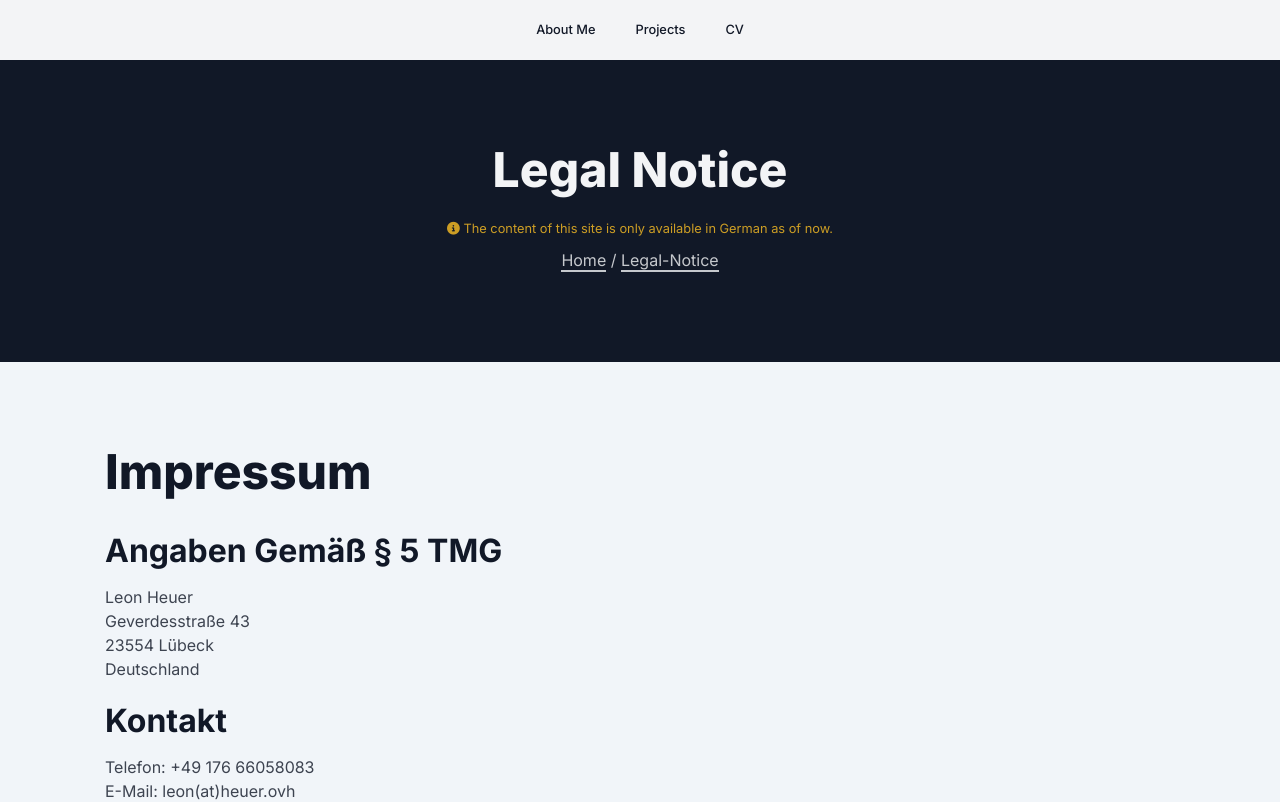
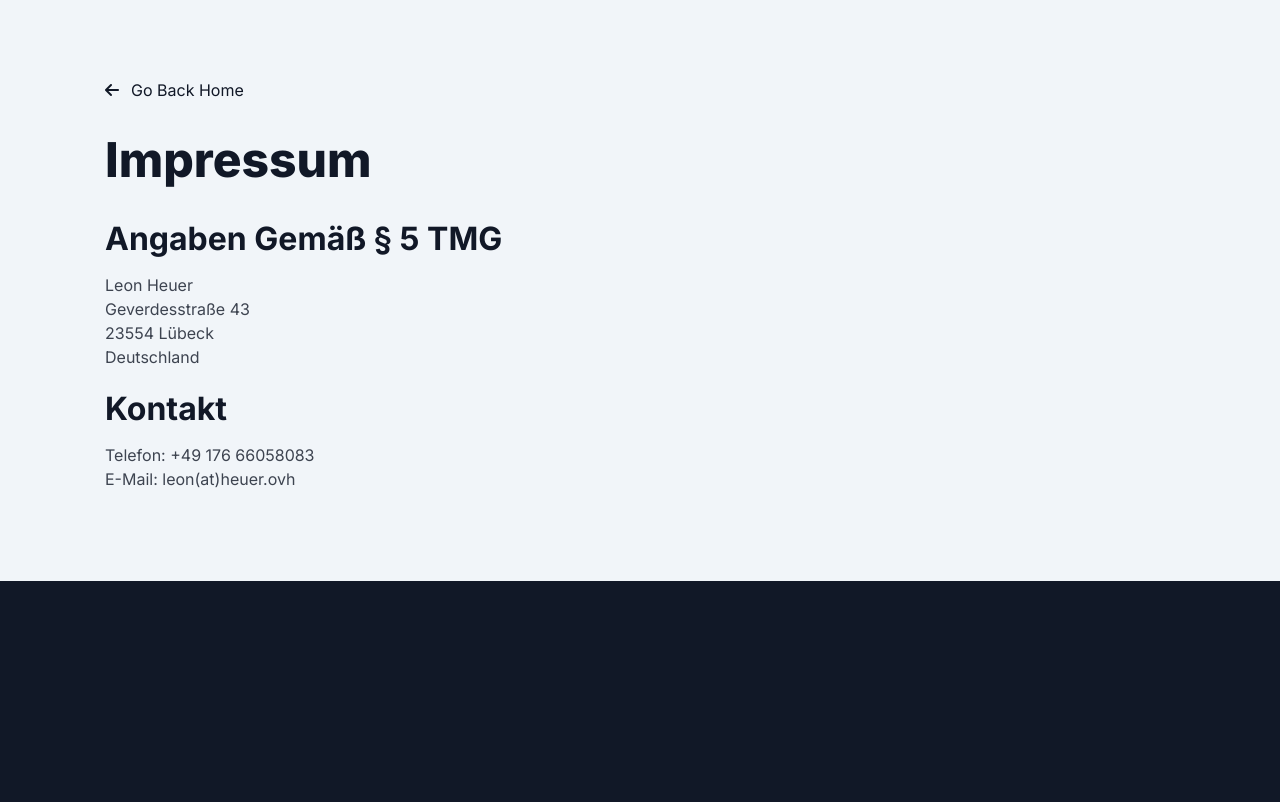
Before and after one commit to heuerleon/portfolio, a Next.js app: page /legal in a window 1280 px wide. Shown: the top 802 px of the page. Built offline with nearby package versions, Linux system fonts and the light colour scheme.

Commit message:
more redesign

```diff
--- a/src/app/layout.tsx
+++ b/src/app/layout.tsx
@@ -27,9 +27,7 @@ export default function RootLayout({
         <title>Leon Heuers Portfolio</title>
       </Head>
       <body className={inter.className}>
-        <Nav/>
         {children}
-        <Footer/>
         <Analytics/>
         <SpeedInsights/>
       </body>
--- a/src/app/legal/page.tsx
+++ b/src/app/legal/page.tsx
@@ -4,25 +4,11 @@ import Link from "next/link";
 export default function LegalNotice() {
   return (
     <div>
-      <section className="padding-section alt-section-dark adjust-to-nav">
-        <div className="row">
-          <div className="column-centered">
-            <h1>Legal Notice</h1>
-            <p className="warning-message">
-              <i className="fas fa-info-circle"></i> The content of this site is
-              only available in German as of now.
-            </p>
-            <p>
-              <Link href="/">Home</Link> / <Link href="/legal-notice">Legal-Notice</Link>
-            </p>
-          </div>
-        </div>
-      </section>
-
       <section className="padding-section">
         <div className="container">
           <div className="row">
             <div className="column-left">
+              <Link href="/" className="back-link"><i className="fas fa-arrow-left" /> Go Back Home</Link>
               <Legal/>
             </div>
           </div>
--- a/src/app/page.tsx
+++ b/src/app/page.tsx
@@ -1,6 +1,7 @@
 import TopIntroduction from "@/components/pages/TopIntroduction";
 import AboutMe from "@/markdown/AboutMe.mdx";
 import Projects from "@/components/pages/Projects";
+import Footer from "@/components/Footer";
 
 export default function Index() {
   return (
@@ -9,6 +10,7 @@ export default function Index() {
         <AboutMe />
       </TopIntroduction>
       <Projects />
+      <Footer />
     </div>
   );
 }
--- a/src/components/Button/Button.module.scss
+++ b/src/components/Button/Button.module.scss
@@ -1,10 +1,10 @@
 .btnPrimary {
     background-color: var(--accent);
-    color: var(--bg-brighter);
+    color: var(--bg);
 
     &:hover {
         background-color: var(--accent-light);
-        color: var(--bg-brighter);
+        color: var(--bg);
     }
 
     i {
--- a/src/styles/base.scss
+++ b/src/styles/base.scss
@@ -9,42 +9,15 @@
   --shadow-light: 0 5px 20px rgba(100, 100, 100, .2);
   --default-shadow: 0 10px 20px rgba(0, 0, 0, .5);
 
-  --accent-light: #38BDF8;
-  --accent: #0EA5E9;
-  --accent-dark: #0284C7;
-  --accent-darker: #0C4A6E;
+  --accent-light: #3aaefe;
+  --accent: #099cff;
+  --accent-dark: #0079cd;
+  --accent-darker: #0068b6;
 
-  --box-color: rgba(255, 255, 255, .5);
-
-  --green: #e6f4ea;
-  --green-dark: #1e8449;
-  --red: #fcebea;
-  --red-dark: #c0392b;
-}
-
-:root,
-.alt-section-dark {
-  --bg-brighter: #F8FAFC;
-  --bg-bright: #6B7280;
-  --bg-lighter: #374151;
-  --bg-light: #1F2937;
-  --bg: #111827;
-  --bg-dark: #0b101a;
-
-  --main-color: #F3F4F6;
+  --bg: #F1F5F9;
+  --bg-alt: #E2E8F0;
+  --main-color: #111827;
   --border-color: #E2E8F0;
-}
-
-section {
-  --bg: #F1F5F9;
-  --main-color: #111827;
-  --fg-lighter: #94A3B8;
-}
-
-.alt-section {
-  --bg: #E2E8F0;
-  --main-color: #111827;
-  --fg-lighter: #94A3B8;
 }
 
 @keyframes rotate {
@@ -197,6 +170,34 @@ a {
     width: 0;
     height: 2px;
     background-color: var(--accent);
+    transition: var(--trans-default);
+  }
+
+  &:hover::before {
+    width: 100%;
+  }
+}
+
+.back-link {
+  position: relative;
+  margin-bottom: 30px;
+  display: flex;
+  gap: 12px;
+  align-items: center;
+
+  &:hover {
+    color: inherit;
+  }
+
+  &::before {
+    content: '';
+    display: block;
+    position: absolute;
+    bottom: -4px;
+    left: 0;
+    width: 0;
+    height: 2px;
+    background-color: var(--main-color);
     transition: var(--trans-default);
   }
 
--- a/src/styles/layout.scss
+++ b/src/styles/layout.scss
@@ -381,6 +381,24 @@
   }
 }
 
+.featured-right {
+  flex-direction: row-reverse;
+
+  .image-wrapper {
+    border-radius: 0 10px 10px 0;
+
+    &::after {
+      left: -150px;
+      top: -1px;
+      transform-origin: bottom left;
+    }
+  }
+
+  .featured-thumbnail {
+    border-radius: 0 10px 10px 0;
+  }
+}
+
 
 
 // --------------------------------------------------- //
@@ -393,6 +411,10 @@ section {
   background-color: var(--bg);
   color: var(--main-color);
   padding: 20px 0;
+}
+
+.alt-section {
+  background-color: var(--bg-alt);
 }
 
 .padding-section {
```
Also changed, not shown: src/app/privacy/page.tsx (+1 -15 lines), src/components/pages/Projects.tsx (+6 -1 lines), src/components/pages/TopIntroduction.tsx (+8 -6 lines).
